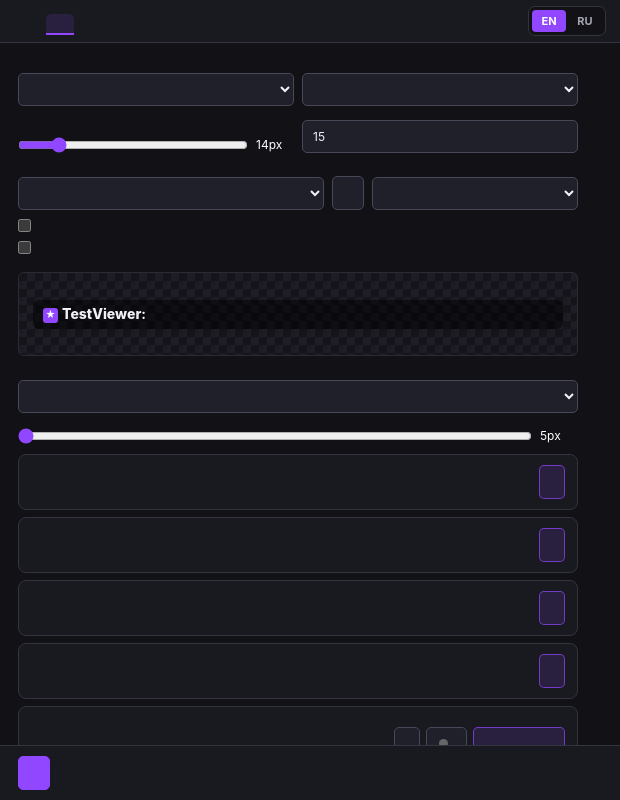
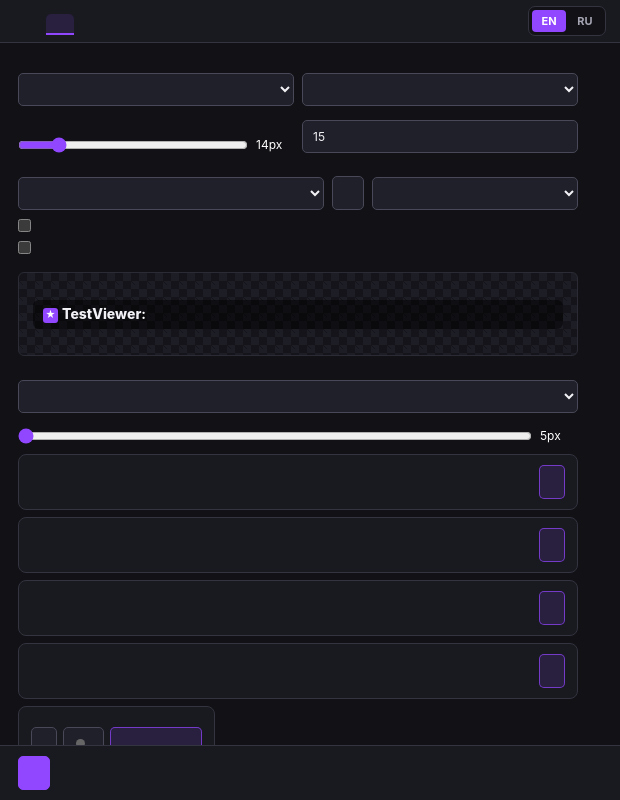
Before and after one commit to BuXaLo/TwitchTransparentChat, an Electron app: page settings.html in a window 620 px wide. Both pictures are taken after a click on the tab 60 px from the left and 24 px from the top of the page. Drawn offline with Linux system fonts and the light colour scheme; no server answers.

Commit message:
Align style preset card to its content

```diff
--- a/settings.css
+++ b/settings.css
@@ -798,8 +798,8 @@
     }
     .checkbox-label[data-tip]:hover::after { left: 0; right: auto; }
     .style-card-actions { display: flex; flex-wrap: wrap; justify-content: flex-end; gap: 6px; }
-    .style-card-presets { flex-direction: column; align-items: stretch; gap: 8px; }
-    .style-card-presets .style-card-actions { width: 100%; }
+    .style-card-presets { width: fit-content; max-width: 100%; flex-direction: column; align-items: flex-start; gap: 8px; }
+    .style-card-presets .style-card-actions { width: auto; max-width: 100%; justify-content: flex-start; }
     .style-card-presets [data-open-modal="styles"] { min-width: 92px; }
     .reset-col { display: flex; flex-direction: column; align-items: stretch; gap: 6px; }
     .support-wrap { display: flex; justify-content: center; margin: 6px 0 0; }
```
